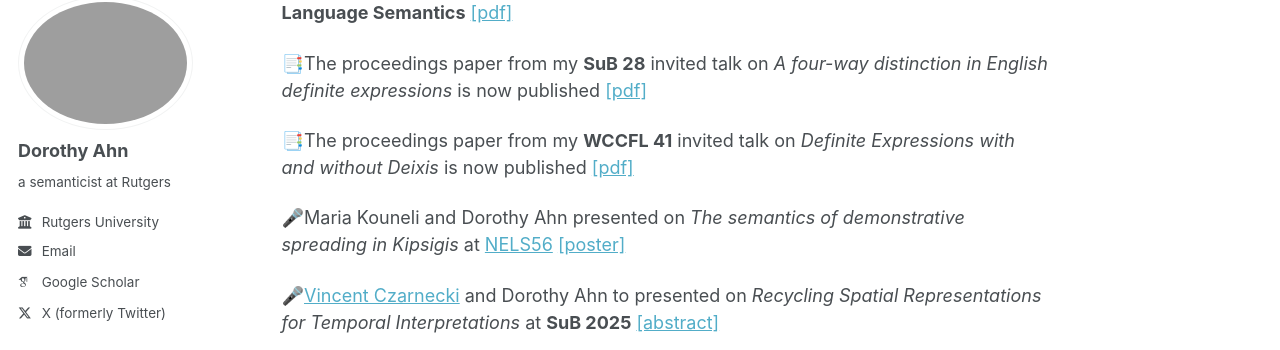
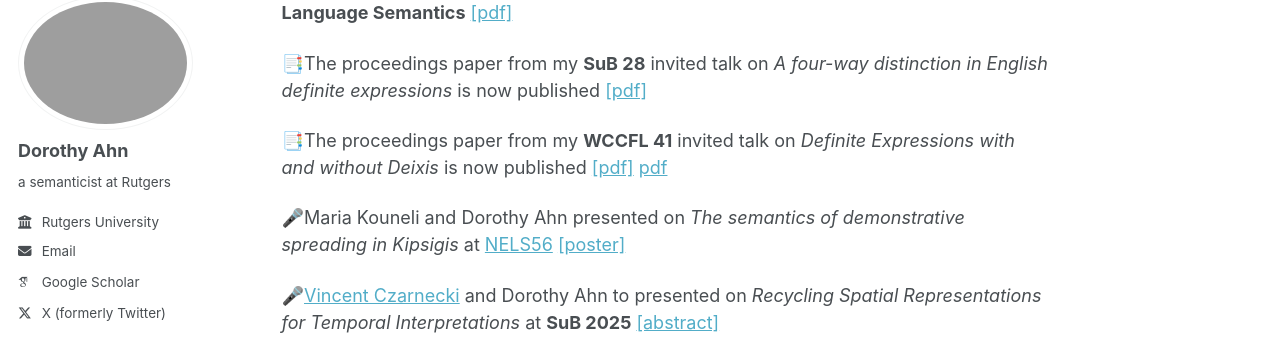
Before and after one commit to doroahn/doroahn.github.io, a Jekyll site: the page built from _pages/about.md, in a window 1280 px wide and 900 px high, scrolled down 481 px. Shown: the part 103-453 px from the top of the window. Built offline with Jekyll 4.4.1, drawn with Linux system fonts in a browser that asks for light colours; some web fonts are replaced.

Commit message:
Update about.md

```diff
--- a/_pages/about.md
+++ b/_pages/about.md
@@ -20,7 +20,7 @@ Recent News
 
 📑The proceedings paper from my **SuB 28** invited talk on _A four-way distinction in English definite expressions_ is now published <a href="https://ojs.ub.uni-konstanz.de/sub/index.php/sub/article/view/1104">[pdf]</a>
 
-📑The proceedings paper from my **WCCFL 41** invited talk on _Definite Expressions with and without Deixis_ is now published <a href="https://www.lingref.com/cpp/wccfl/41/paper3727.pdf">[pdf]</a>
+📑The proceedings paper from my **WCCFL 41** invited talk on _Definite Expressions with and without Deixis_ is now published <a href="https://www.lingref.com/cpp/wccfl/41/paper3727.pdf">[pdf]</a> <a class="af-btn" href="[path/to/your.bib](https://www.lingref.com/cpp/wccfl/41/paper3727.pdf)">pdf</a>
 
 🎤Maria Kouneli and Dorothy Ahn presented on <em>The semantics of demonstrative spreading in Kipsigis</em> at <a href="[https://vicom.info/sub30-lingdem/](https://wp.nyu.edu/artsampscience-nels56/)">NELS56</a> <a href="https://doroahn.github.io/files/ahn-kouneli-2025-nels-kipsigisdem-poster.pdf">[poster]</a>
 
```
